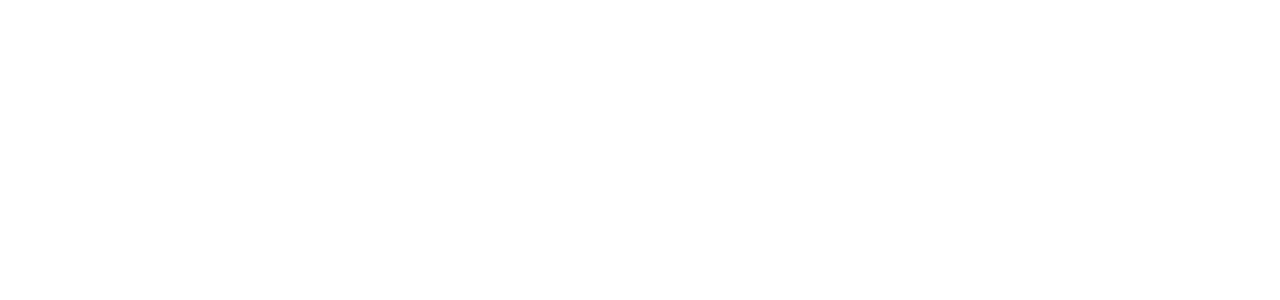
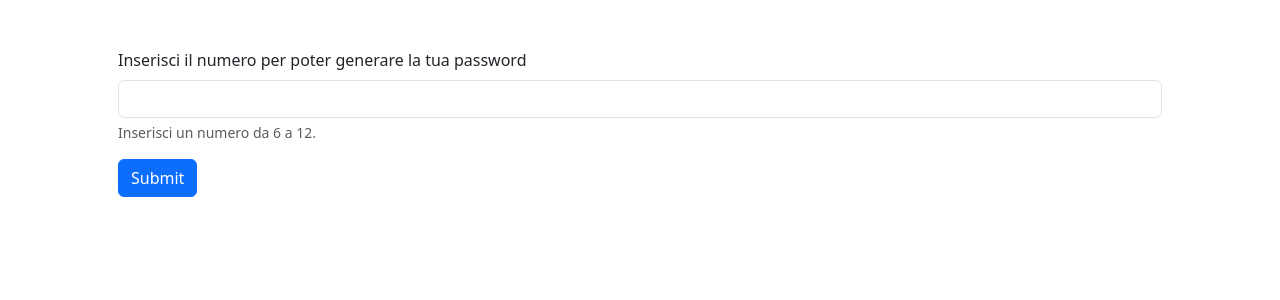
Before and after one commit to Arianna-Cosimini/php-strong-password-generator, a PHP site: page / in a window 1280 px wide. Before the commit the part shown is empty. Shown: the top 300 px of the page. Run offline with PHP 8.4, Linux system fonts and the light colour scheme.

Commit message:
Creato form

```diff
--- a/index.php
+++ b/index.php
@@ -1,11 +1,61 @@
+<?php
+
+
+
+
+
+
+
+
+?>
+
+
+
+
+
+
 <!DOCTYPE html>
-<html lang="en">
+<html lang="it">
+
 <head>
     <meta charset="UTF-8">
+
+
+
     <meta name="viewport" content="width=device-width, initial-scale=1.0">
-    <title>Document</title>
+
+    <link href="https://cdn.jsdelivr.net/npm/bootstrap@5.3.3/dist/css/bootstrap.min.css" rel="stylesheet" integrity="sha384-QWTKZyjpPEjISv5WaRU9OFeRpok6YctnYmDr5pNlyT2bRjXh0JMhjY6hW+ALEwIH" crossorigin="anonymous">
+
+
+    <title>Generate password</title>
 </head>
+
 <body>
 
+<div class="container p-5">
+
+    <form>
+        <div class="mb-3">
+            <label for="userChoice" class="form-label">Inserisci il numero per poter generare la tua password</label>
+            <input type="number" class="form-control" id="userChoice" name="userChoice" aria-describedby="number" min="6" max="12">
+            <div id="emailHelp" class="form-text">Inserisci un numero da 6 a 12.</div>
+        </div>
+        <button type="submit" class="btn btn-primary">Submit</button>
+    </form>
+</div>
+
+
+
+
+
+
+
+
+
+
+
+    <script src="https://cdn.jsdelivr.net/npm/bootstrap@5.3.3/dist/js/bootstrap.bundle.min.js" integrity="sha384-YvpcrYf0tY3lHB60NNkmXc5s9fDVZLESaAA55NDzOxhy9GkcIdslK1eN7N6jIeHz" crossorigin="anonymous"></script>
+
 </body>
+
 </html>
```
